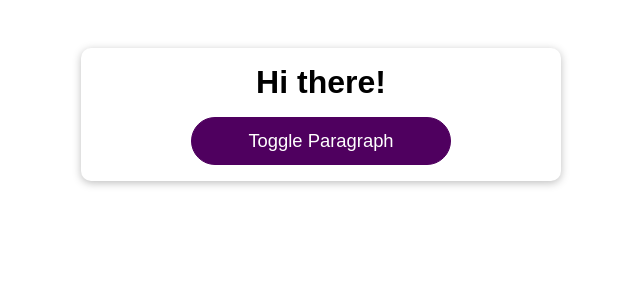
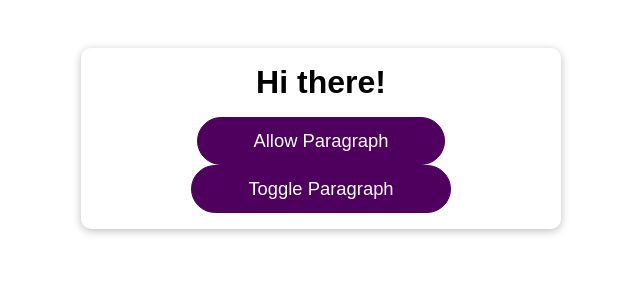
Before and after one commit to devBayo/react-complete-guide, a React (Create React App) app: page / in a window 1280 px wide. Shown: the top 300 px of the page, without its empty margins (319-959 px from the left). Built offline with nearby package versions, Linux system fonts and the light colour scheme.

Commit message:
useCallback and its dependencies

```diff
--- a/src/App.js
+++ b/src/App.js
@@ -6,17 +6,23 @@ import Button from './components/UI/Button/Button';
 
 function App() {
   const [showParagrah, setShowParagrah] = useState(false);
+  const [allowParagraph, setAllowParagraph] = useState(false);
 
   console.log('App running');
 
   const toggleParagraphHandler = useCallback(() => {
-    setShowParagrah(prevValue => !prevValue);
-  }, []);
+    if (allowParagraph) setShowParagrah(prevValue => !prevValue);
+  }, [allowParagraph]);
+
+  const allowParagraphHandler = () => {
+    setAllowParagraph(true);
+  };
 
   return (
     <div className="app">
       <h1>Hi there!</h1>
       {<DemoOutput show={false} />}
+      <Button onClick={allowParagraphHandler}>Allow Paragraph</Button>
       <Button onClick={toggleParagraphHandler}>Toggle Paragraph</Button>
     </div>
   );
```
